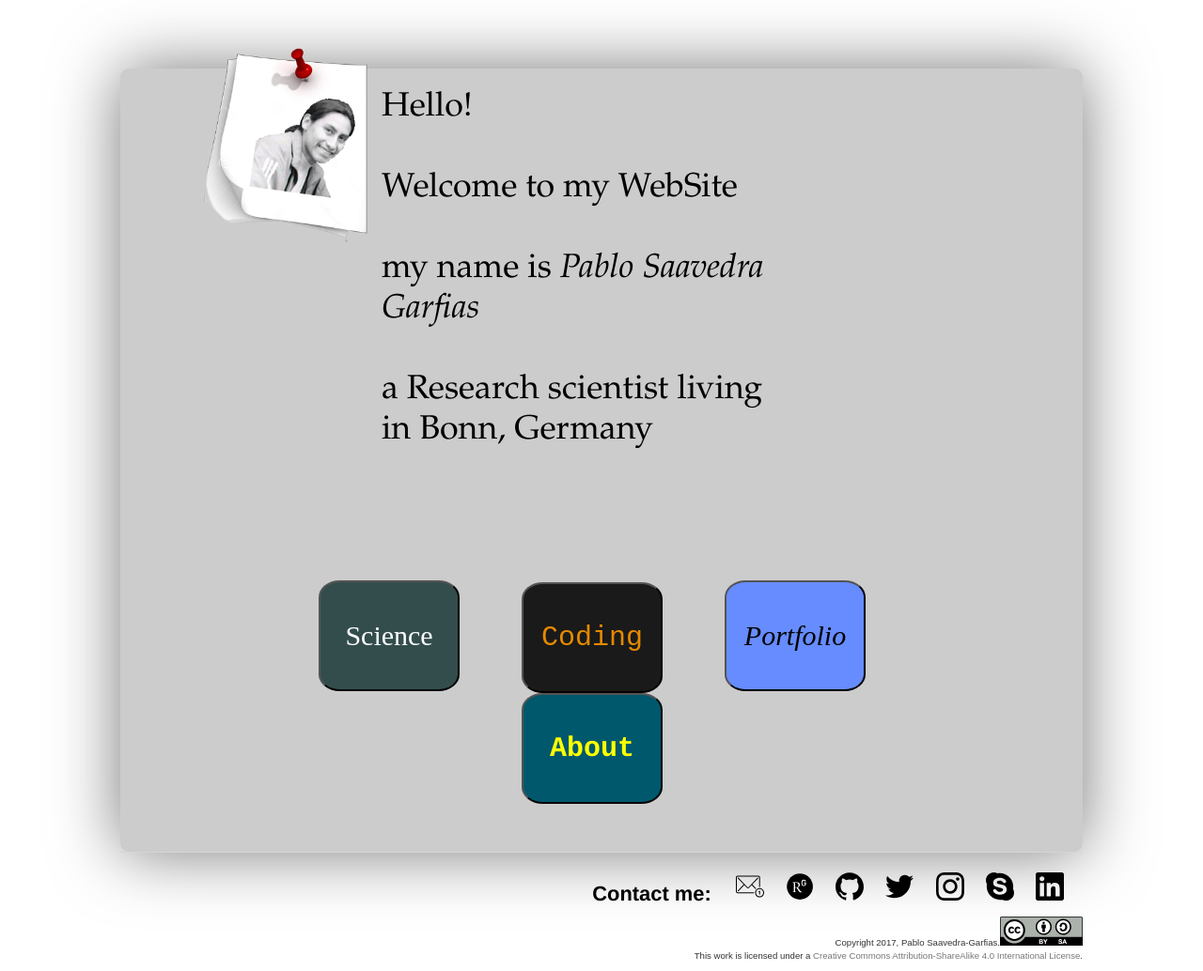
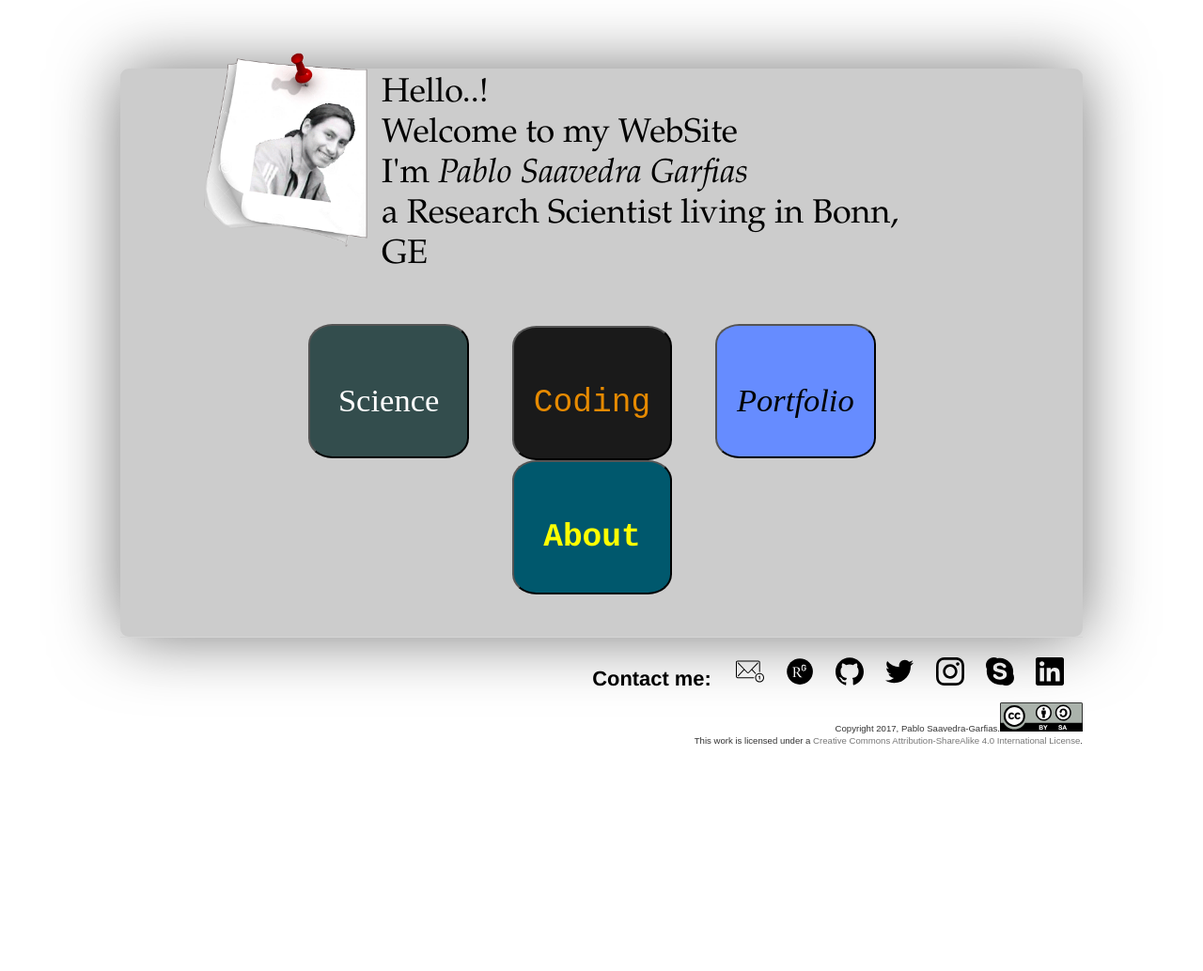
Before and after one commit to pablosaa/pablosaa.github.io, a Jekyll site: the page built from index.html, in a window 1280 px wide. Shown: the whole page at 94% size. Built offline with Jekyll 4.4.1, drawn with Linux system fonts in a browser that asks for light colours; after the commit the page ends 900 px from its top, so only the background shows below that.

Commit message:
title for email svg, icons menu with vw font-size

```diff
--- a/_includes/welcome_en.md
+++ b/_includes/welcome_en.md
@@ -1,5 +1,5 @@
-<h2>Hello!<br/>
+<h2>Hello..!<br/>
 Welcome to my WebSite<br/>
-my name is <em>Pablo Saavedra Garfias</em><br/>
-a Research scientist living in Bonn, Germany<br/>
+I'm <em>Pablo Saavedra Garfias</em><br/>
+a Research Scientist living in Bonn, GE<br/>
 </h2>
--- a/css/main.css
+++ b/css/main.css
@@ -29,7 +29,7 @@ nav.mainmenu ul li{
   list-style: none;
   background-color: none;
   color: black;
-  padding: 35px 20px 25px 20px;
+  padding: 25px 10px 20px 10px;
 }
 
 a {
@@ -46,7 +46,7 @@ h1 {
 }
 h2 {
   font-size: 2em;
-  font-family: 'fantasy','Bookman','Palatino','Arial';
+  font-family: 'fantasy','Bookman','Palatino','Times';
   font-weight: lighter;
 }
 p {
@@ -176,7 +176,9 @@ ul.posts li {
 .fa {
   padding: 40px 10px 40px 10px;
   font-size: 30px;
-  width: 150px;
+  width: 20%;
+  padding-top: 7%;
+  position: relative;
   text-align: center;
   text-decoration: none;
   border-radius: 15%;
@@ -192,9 +194,6 @@ ul.posts li {
   position: relative;
   transition: 0.5s;
 }
-.fa:hover span {
-  padding-right: 33px;
-}
 .fa:hover span:after {
   opacity: 1;
   right: 0;
@@ -204,20 +203,26 @@ ul.posts li {
   color: white;
   font-family: Hermetic;
   font-weight: 100;
+  font-size: 2.7vw;
 }
 .fa-science span:after {
   content: "?";
   position: absolute;
   opacity: 0;
   top: 0;
-  right: -20px;
+  right: -5px;
   transition: 0.5s;
 }
+.fa-science:hover span {
+  padding-right: 20px;
+}
+
 .fa-coding {
   background: #1a1a1a;
   color: #e68a00;
   font-family: monospace;
   font-weight: normal;
+  font-size: 2.7vw;
 }
 .fa-coding span:after {
   content: "++";
@@ -227,26 +232,36 @@ ul.posts li {
   right: -20px;
   transition: 0.5s;
 }
+.fa-coding:hover span {
+  padding-right: 35px;
+}
+
 .fa-portfolio {
   background: #668cff;
   font-family: Utopia;
   font-style: italic;
   font-size: 30px;
   color: black;
+  font-size: 2.7vw;
 }
 .fa-portfolio span:after {
-  content: "...";
+  content: ":";
   position: absolute;
   opacity: 0;
   top: 0;
   right: -20px;
   transition: 0.5s;
 }
+.fa-portfolio:hover span {
+  padding-right: 10px;
+}
+
 .fa-about {
   background: #00586d;
   font-family: courier;
   color: yellow;
   font-weight: bolder;
+  font-size: 2.7vw;
 }
 .fa-about span:after {
   content: " me";
@@ -256,6 +271,9 @@ ul.posts li {
   right: -2px;
   transition: 0.5s;
 }
+.fa-about:hover span {
+  padding-right: 45px;
+}
 
 /* FLAGS */
 .germany {
--- a/index.html
+++ b/index.html
@@ -5,7 +5,7 @@ title: Pablo Saavedra's personal website
 <div style="width:22%;height:auto;display:inline-block; white-space:nowrap;">
 <img src="{{site.baseurl}}/images/fronts/pab_bild.png" alt="Portrait" style="width:95%;height:auto;margin-right:20px;margin-top:5px;margin-bottom:20px;">
 </div>
-<div style="width:50%;height:auto;display:inline-block; white-space:pre-line;text-align:left;vertical-align:top;">
+<div style="width:70%;height:auto;display:inline-block; white-space:none;text-align:left;vertical-align:top;">
 {% include welcome_en.md %}
 </div><br/>
 <center>
```
Also changed, not shown: _includes/icons/email.svg.
